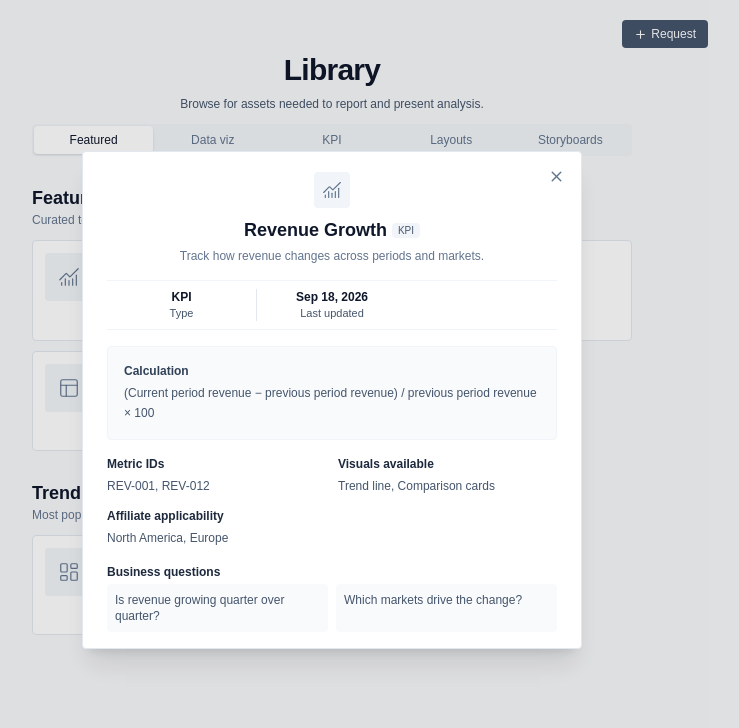
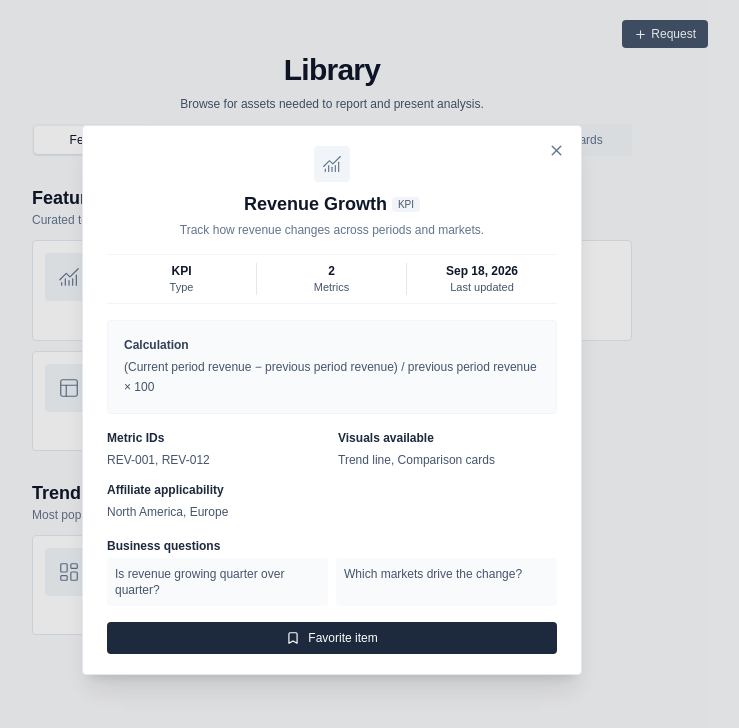
Before and after one commit to verusmick/np-exerc, a Next.js app: page / in a window 1280 px wide. Both pictures are taken after a click on the button 487 px from the left and 290 px from the top of the page. Shown: the top 728 px of the page, without its empty margins (308-1047 px from the left). Built offline with nearby package versions, Linux system fonts and the light colour scheme.

Commit message:
Asset dialog - Adding Favorites button

```diff
--- a/components/asset-dialog.tsx
+++ b/components/asset-dialog.tsx
@@ -3,6 +3,7 @@
 import { useEffect, useRef } from "react";
 import {
   BarChart3,
+  Bookmark,
   ChartNoAxesCombined,
   LayoutDashboard,
   PanelsTopLeft,
@@ -92,6 +93,16 @@ export function AssetDialog({ asset, onClose }: Props) {
                 Type
               </span>
 
+              <span>
+                <strong className="block text-xs text-slate-900">
+                  {asset.type === "layout"
+                    ? asset.pageCount
+                    : asset.type === "kpi"
+                      ? asset.metricIds.length
+                      : asset.kpiIds.length}
+                </strong>
+                {asset.type === "layout" ? "Pages" : "Metrics"}
+              </span>
               <span>
                 <strong className="block text-xs text-slate-900">
                   {new Date(`${asset.updatedAt}T00:00:00`).toLocaleDateString(
@@ -208,6 +219,23 @@ export function AssetDialog({ asset, onClose }: Props) {
               </>
             )}
           </div>
+          <div className="px-5 pb-5 sm:px-6">
+            <div className="flex flex-wrap gap-2">
+              <button
+                type="button"
+                onClick={() => {}}
+                aria-pressed={false}
+                className="inline-flex flex-1 items-center justify-center gap-2 rounded bg-slate-800 px-3 py-2 text-xs font-medium text-white "
+              >
+                <Bookmark
+                  size={14}
+                  fill={false ? "currentColor" : "none"}
+                  aria-hidden="true"
+                />
+                {false ? "Remove favorite" : "Favorite item"}
+              </button>
+            </div>
+          </div>
         </>
       )}
     </dialog>
```
